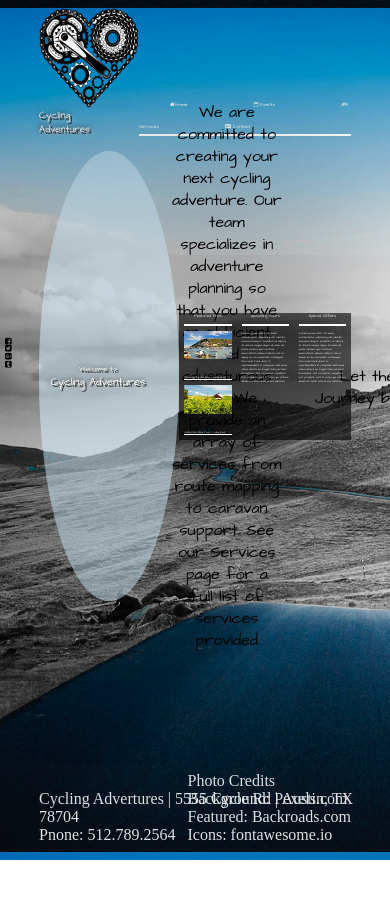
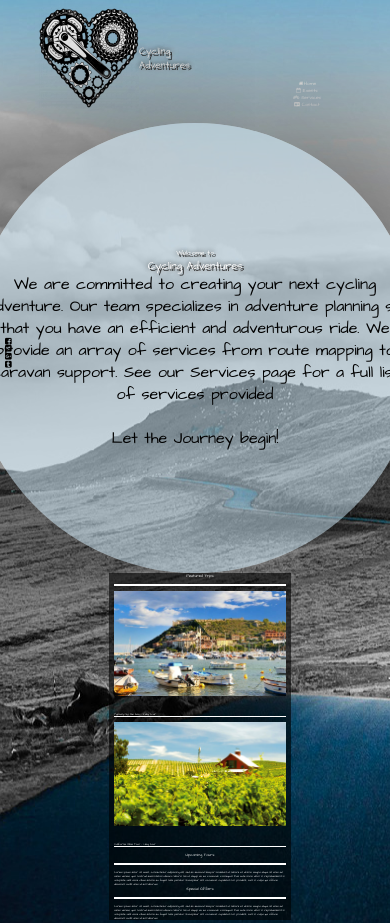
Before and after one commit to wc0sby/wc0sby.github.io, a plain HTML site: page index.html in a window 390 px wide. Shown: the top 923 px of the page. Before the commit the page ends 860 px from the top, so only its background shows below. Drawn offline with Linux system fonts and the light colour scheme.

Commit message:
Udated CSS media query for responsive practice

```diff
--- a/css/master.css
+++ b/css/master.css
@@ -20,20 +20,26 @@ align-items: flex-end;
 /*This div was created for additional flexibility for styling a header with our logo*/
 .myLogo{
   display: flex;
-  flex-wrap: wrap;
+  flex-wrap: nowrap;
   flex-direction: row;
   align-content: space-between;
+  width: 50%;
+}
+
+.myLogo img{
+  width: 20%;
 }
 
 .myLogo h1{
   font-size: 2.5vw;
-  align-items: flex-end;
+  align-self: center;
   color: #ffffff;
   text-shadow: 2px 2px 5px #ffffff, 2px 2px #000000, 0px 0px 5px #000000;
   }
 
 nav{
  border-bottom: solid 2px #ffffff;
+ width: auto;
 
 }
 
@@ -158,12 +164,12 @@ article p{
 
   .contact{
     position: absolute;
-    bottom: 0;
+    bottom: 0px;
   }
 
   .credits{
     position: absolute;
-    bottom: 0;
+    bottom: 0px;
     right: 10%;
 
   }
@@ -188,3 +194,49 @@ article p{
   .social-bar i:hover{
     transform: scale(1.25);
   }
+
+  @media (max-width:1080px) {
+    html{
+      background-position: center;
+      background-size: auto;
+    }
+
+    nav{
+      display: flex;
+      flex-direction: column;
+      align-items: center;
+      border: none;
+    }
+
+    .myLogo img{
+      width: auto;
+      /*height: auto;*/
+    }
+
+    main{
+      flex-direction: column;
+      align-items: center;
+    }
+    section{
+      flex-direction: column;
+      width: 100%;
+    }
+    article{
+      width: 100%;
+    }
+    .contact{
+      position: relative;
+      bottom: 0px;
+    }
+
+    .credits{
+      position: relative;
+      bottom: 0px;
+      right: 1%;
+    }
+
+    .booking{
+      align-self: center;
+    }
+
+  }
```
